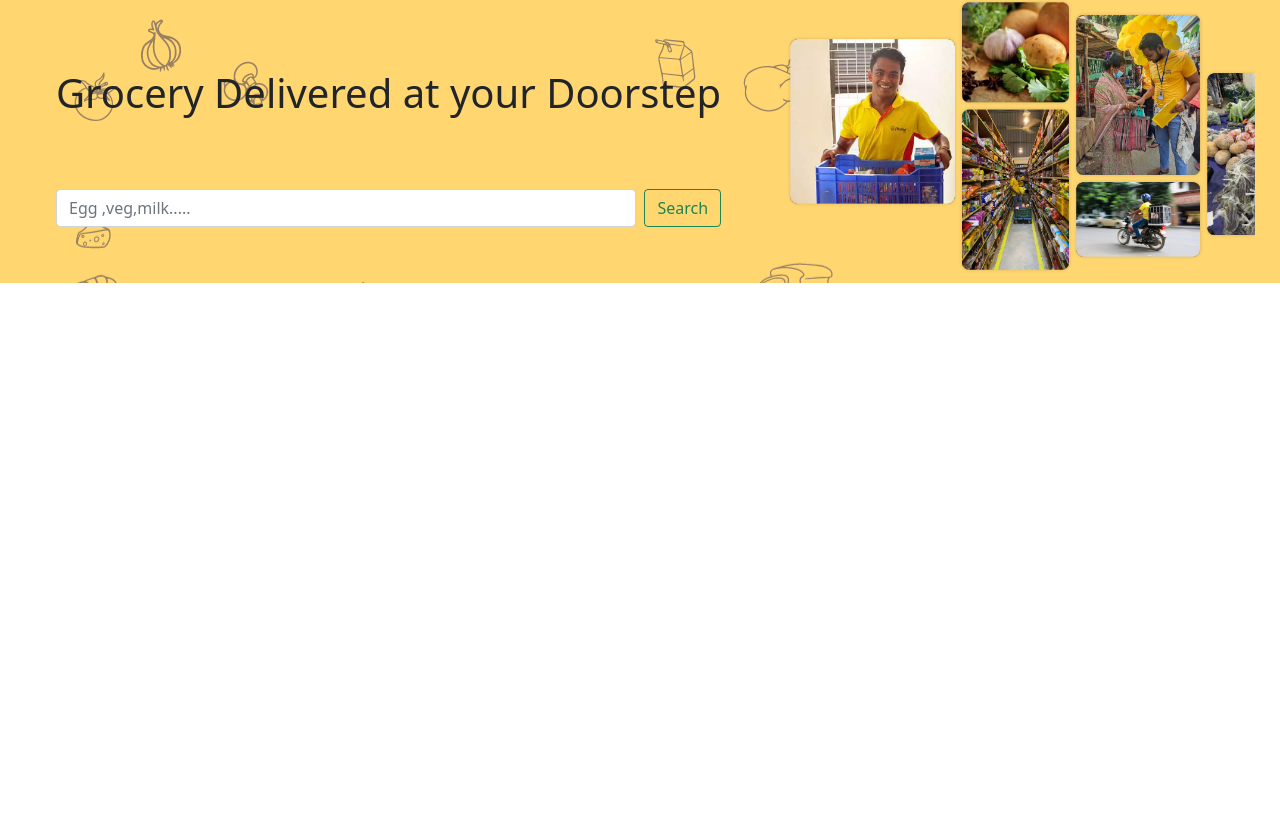
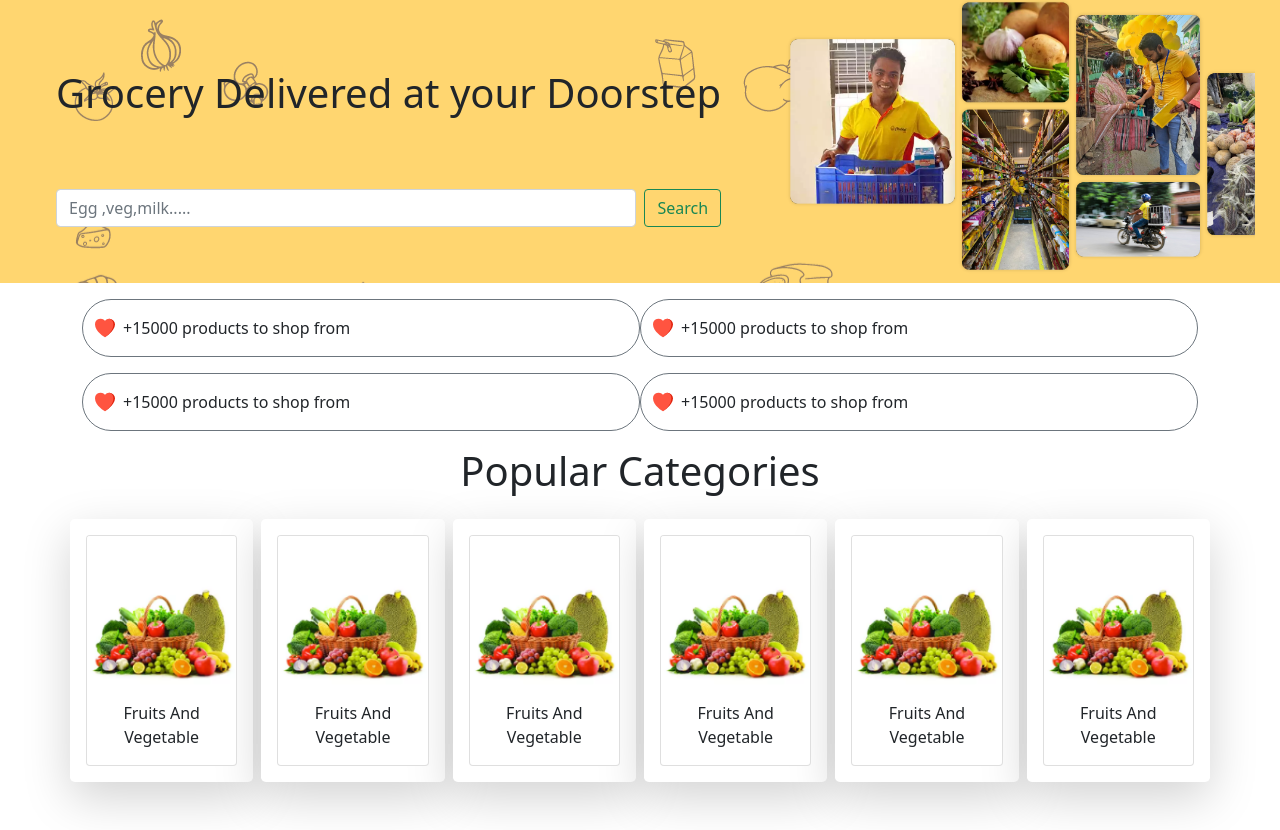
Before and after one commit to parthasarkerdev69/chal-dal-bootstrap, a plain HTML site: page index.html in a window 1280 px wide. Shown: the part 80-910 px from the top of the page. Before the commit the page ends 800 px from the top, so only its background shows below. Drawn offline with nearby package versions, Linux system fonts and the light colour scheme.

Commit message:
card added

```diff
--- a/index.html
+++ b/index.html
@@ -146,6 +146,127 @@
           </div>
         </div>
       </section>
+      <!-- 2nd section -->
+      <section>
+        <div class="container px-4">
+          <div class="row row-cols-2">
+            <div
+              class="col d-flex border border border-secondary rounded-pill mb-3 "
+            >
+              <img
+                class="me-2"
+                width="20px"
+                src="images/favourites.svg"
+                alt=""
+                srcset=""
+              />
+              <p class="pt-3">+15000 products to shop from</p>
+            </div>
+            <div
+              class="col d-flex border border border-secondary rounded-pill mb-3 "
+            >
+              <img
+                class="me-2"
+                width="20px"
+                src="images/favourites.svg"
+                alt=""
+                srcset=""
+              />
+              <p class="pt-3">+15000 products to shop from</p>
+            </div>
+            <div
+              class="col d-flex border border border-secondary rounded-pill mb-3 "
+            >
+              <img
+                class="me-2"
+                width="20px"
+                src="images/favourites.svg"
+                alt=""
+                srcset=""
+              />
+              <p class="pt-3">+15000 products to shop from</p>
+            </div>
+            <div
+              class="col d-flex border border border-secondary rounded-pill mb-3 "
+            >
+              <img
+                class="me-2"
+                width="20px"
+                src="images/favourites.svg"
+                alt=""
+                srcset=""
+              />
+              <p class="pt-3">+15000 products to shop from</p>
+            </div>
+
+
+        </div>
+      </section>
+      <!-- card -->
+       <section class="container">
+        <!-- text -->
+         <div class="text-center pb-3">
+          <h1>Popular Categories
+          </h1>
+         </div>
+        <div class="row gap-2">
+          <!-- card 1 -->
+          <div class="col shadow-lg p-3 mb-5 bg-body rounded-3">
+            <div class="card" style="width: 100%;">
+              <img src="images/fruitsAndVegs.png" class="card-img-top" alt="...">
+              <div class="card-body">
+                <p class="card-text text-center">Fruits And Vegetable</p>
+              </div>
+            </div>
+          </div>
+          <!-- card 2 -->
+          <div class="col shadow-lg p-3 mb-5 bg-body rounded-3">
+            <div class="card" style="width: 100%;">
+              <img src="images/fruitsAndVegs.png" class="card-img-top" alt="...">
+              <div class="card-body">
+                <p class="card-text text-center">Fruits And Vegetable</p>
+              </div>
+            </div>
+          </div>
+          <!-- card 3 -->
+          <div class="col shadow-lg p-3 mb-5 bg-body rounded-3">
+            <div class="card" style="width: 100%;">
+              <img src="images/fruitsAndVegs.png" class="card-img-top" alt="...">
+              <div class="card-body">
+                <p class="card-text text-center">Fruits And Vegetable</p>
+              </div>
+            </div>
+          </div>
+          <!-- card 4 -->
+          <div class="col shadow-lg p-3 mb-5 bg-body rounded-3">
+            <div class="card" style="width: 100%;">
+              <img src="images/fruitsAndVegs.png" class="card-img-top" alt="...">
+              <div class="card-body">
+                <p class="card-text text-center">Fruits And Vegetable</p>
+              </div>
+            </div>
+          </div>
+          <!-- card 5 -->
+          <div class="col shadow-lg p-3 mb-5 bg-body rounded-3">
+            <div class="card" style="width: 100%;">
+              <img src="images/fruitsAndVegs.png" class="card-img-top" alt="...">
+              <div class="card-body">
+                <p class="card-text text-center">Fruits And Vegetable</p>
+              </div>
+            </div>
+          </div>
+          <!-- card 6 -->
+          <div class="col shadow-lg p-3 mb-5 bg-body rounded-3">
+            <div class="card" style="width: 100%;">
+              <img src="images/fruitsAndVegs.png" class="card-img-top" alt="...">
+              <div class="card-body">
+                <p class="card-text text-center">Fruits And Vegetable</p>
+              </div>
+            </div>
+          </div>
+        </div>
+
+       </section>
     </main>
   </body>
 </html>
```
